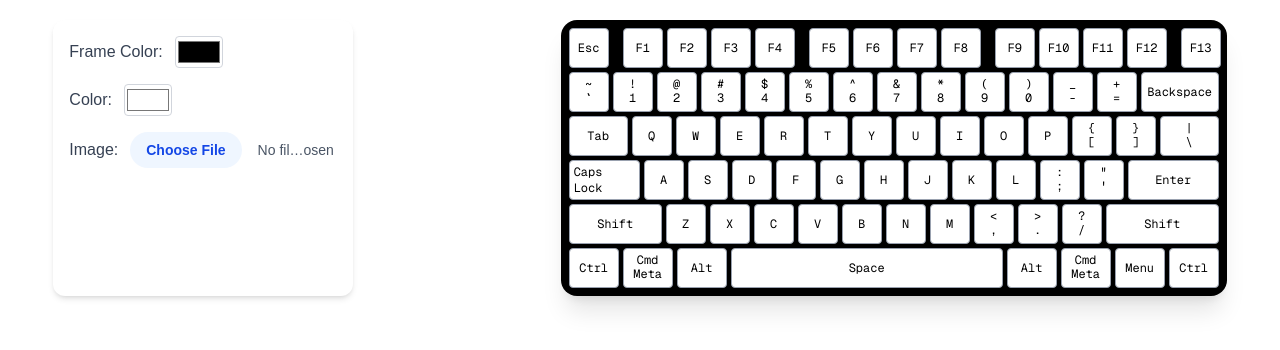
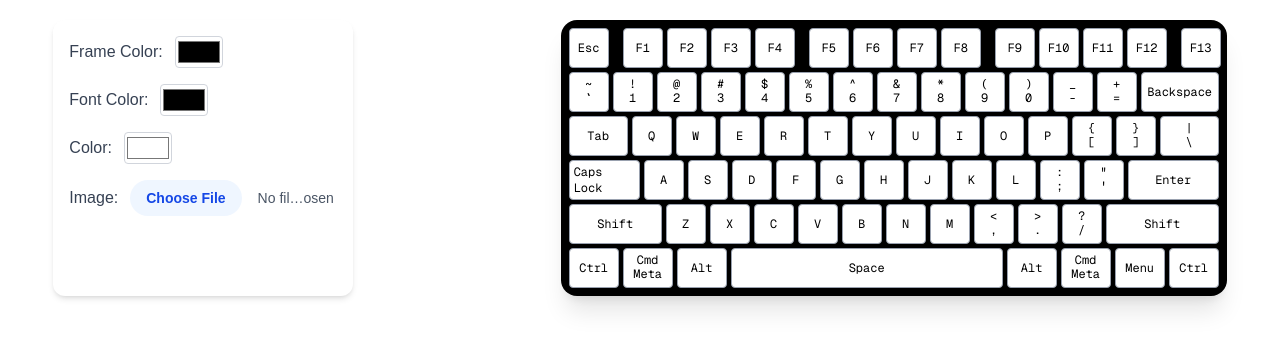
Before and after one commit to RoRep1ay/keycap-customizer, a Next.js app: page / in a window 1280 px wide. Shown: the top 350 px of the page. Built offline with nearby package versions, Linux system fonts and the light colour scheme.

Commit message:
add font color

```diff
--- a/src/app/page.tsx
+++ b/src/app/page.tsx
@@ -12,6 +12,8 @@ export default function Home() {
     setImage,
     frameColor,
     setFrameColor,
+    fontColor,
+    setFontColor,
   } = useKeyboardStyleApplier(setType)
   return (
     <div className="w-11/12 mx-auto flex justify-between mt-5">
@@ -20,12 +22,15 @@ export default function Home() {
         colorChange={setColor}
         frameColor={frameColor}
         frameColorChange={setFrameColor}
+        fontColor={fontColor}
+        fontColorChange={setFontColor}
         imageChange={setImage}
       />
       <KeyboardLayout
         frameColor={frameColor}
         image={image}
         color={color}
+        fontColor={fontColor}
         type={type}
       />
     </div>
--- a/src/components/customizer.tsx
+++ b/src/components/customizer.tsx
@@ -5,6 +5,8 @@ type CustomizerProps = {
   colorChange: Dispatch<SetStateAction<string>>;
   frameColor: string;
   frameColorChange: Dispatch<SetStateAction<string>>;
+  fontColor: string;
+  fontColorChange: Dispatch<SetStateAction<string>>;
   image?: string;
   imageChange: Dispatch<SetStateAction<string | undefined>>;
 };
@@ -15,6 +17,8 @@ export const Customizer = (
     colorChange,
     frameColor,
     frameColorChange,
+    fontColor,
+    fontColorChange,
     imageChange,
   }: CustomizerProps
 ) => {
@@ -37,6 +41,19 @@ export const Customizer = (
         id="frameColor"
         value={frameColor}
         onChange={(el) => frameColorChange(el.target.value)}
+        className="h-8 w-12 border border-gray-300 rounded cursor-pointer"
+      />
+    </div>
+    {/* Font Color */}
+    <div className="flex items-center gap-3">
+      <label htmlFor="fontColor" className="font-medium text-gray-700">
+        Font Color:
+      </label>
+      <input
+        type="color"
+        id="fontColor"
+        value={fontColor}
+        onChange={(el) => fontColorChange(el.target.value)}
         className="h-8 w-12 border border-gray-300 rounded cursor-pointer"
       />
     </div>
--- a/src/components/keyboard.tsx
+++ b/src/components/keyboard.tsx
@@ -6,6 +6,7 @@ import { KEYBOARD_HEIGHT, KEYBOARD_WIDTH } from '@/constants';
 type KeyboardLayoutProps = {
   color?: string
   frameColor: string
+  fontColor: string
   image?: string;
   type: 'color' | 'image';
 }
@@ -13,6 +14,7 @@ type KeyboardLayoutProps = {
 export const KeyboardLayout = ({
   color,
   frameColor,
+  fontColor,
   image,
   type,
 }: KeyboardLayoutProps) => {
@@ -38,6 +40,7 @@ export const KeyboardLayout = ({
                   <RenderKey
                     type={type}
                     keyProps={key}
+                    fontColor={fontColor}
                     color={color}
                     image={image}
                     key={idx}
@@ -67,6 +70,7 @@ export const KeyboardLayout = ({
                   <RenderKey
                     type={type}
                     keyProps={key}
+                    fontColor={fontColor}
                     color={color}
                     image={image}
                     key={idx}
@@ -88,6 +92,7 @@ const RenderKey = ({
   keyProps,
   image,
   color,
+  fontColor,
   type,
   xPos,
   yPos,
@@ -95,6 +100,7 @@ const RenderKey = ({
   keyProps: KeyboardProps;
   type: 'color' | 'image';
   color: string | undefined;
+  fontColor: string;
   image: string | undefined
   xPos: number;
   yPos: number;
@@ -103,6 +109,7 @@ const RenderKey = ({
     <Keycap
       type={type}
       backgroundColor={color}
+      fontColor={fontColor}
       shiftKey={keyProps.shiftKey}
       keyChar={keyProps.key}
       keyWidth={keyProps.width}
--- a/src/components/keycap.tsx
+++ b/src/components/keycap.tsx
@@ -5,6 +5,7 @@ type KeycapProps = {
   shiftKey?: string;
   imageUrl: string;
   keyWidth?: number;
+  fontColor: string;
   backgroundColor?: string;
   className?: string;
   imageStyle?: ImageClipStyle;
@@ -18,14 +19,16 @@ export const Keycap = ({
   imageStyle,
   keyWidth,
   backgroundColor,
+  fontColor,
   type,
 }: KeycapProps) => {
   return (
     <div
       style={type == 'color' ? {
         width: keyWidth || 40,
+        color: fontColor,
         backgroundColor,
-      } : {width: keyWidth || 40, ...imageStyle}}
+      } : {width: keyWidth || 40, color: fontColor, ...imageStyle}}
       className={`text-xs flex flex-col items-center justify-center border border-gray-400 rounded bg-white font-mono text-black h-[40px] p-1`}
     >
       {shiftKey && <div className="text-xs leading-none">{shiftKey}</div>}
--- a/src/hooks/useKeyboardStyleApplier.ts
+++ b/src/hooks/useKeyboardStyleApplier.ts
@@ -2,6 +2,7 @@ import { Dispatch, SetStateAction, useEffect, useState } from "react"
 
 export const useKeyboardStyleApplier = (setType: Dispatch<SetStateAction<'image' | 'color'>>) => {
   const [frameColor, setFrameColor] = useState('#000000');
+  const [fontColor, setFontColor] = useState('#000000');
   const [color, setColor] = useState('#ffffff');
   const [image, setImage] = useState<string | undefined>(undefined);
 
@@ -20,5 +21,7 @@ export const useKeyboardStyleApplier = (setType: Dispatch<SetStateAction<'image'
     setImage,
     frameColor,
     setFrameColor,
+    fontColor,
+    setFontColor,
   }
 }
```
